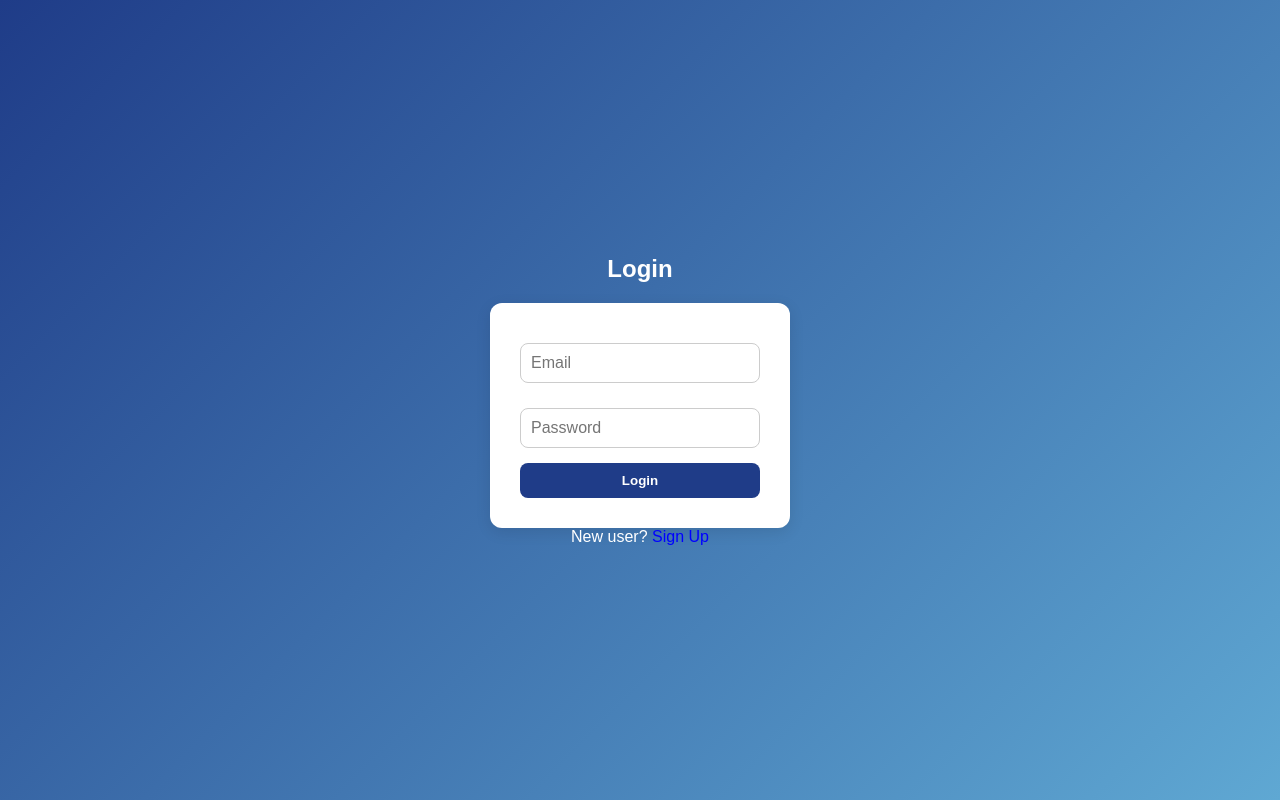
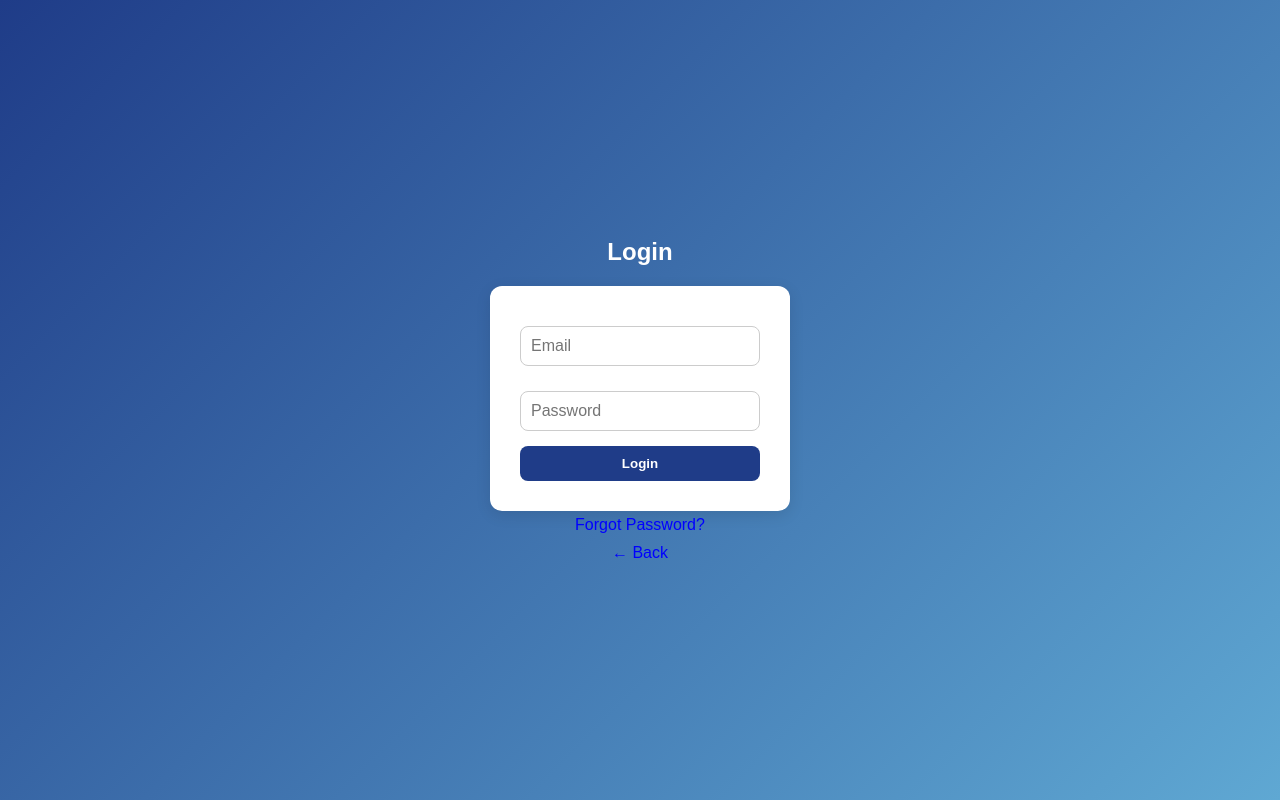
Before and after one commit to sahal-ok/dayhold, a React (Create React App) app: page / in a window 1280 px wide. Both pictures are taken after a click on the button "Login". Built offline with nearby package versions, Linux system fonts and the light colour scheme; no server answers.

Commit message:
Updated BookinClaneder with popup message

```diff
--- a/src/components/Auth.js
+++ b/src/components/Auth.js
@@ -3,9 +3,11 @@ import { auth } from "../firebase";
 import {
   createUserWithEmailAndPassword,
   signInWithEmailAndPassword,
+  sendPasswordResetEmail,
 } from "firebase/auth";
 
 export default function Auth({ onLogin }) {
+  const [stage, setStage] = useState("choose"); // "choose" or "form"
   const [isSignup, setIsSignup] = useState(false);
   const [email, setEmail] = useState("");
   const [password, setPassword] = useState("");
@@ -16,22 +18,65 @@ export default function Auth({ onLogin }) {
     try {
       let userCredential;
       if (isSignup) {
-        userCredential=await createUserWithEmailAndPassword(auth, email, password);
+        userCredential = await createUserWithEmailAndPassword(auth, email, password);
       } else {
-        userCredential=await signInWithEmailAndPassword(auth, email, password);
+        userCredential = await signInWithEmailAndPassword(auth, email, password);
       }
-          const user = userCredential.user; // <-- important
-    onLogin(user); // pass user to App.js
 
+      onLogin(userCredential.user);
 
     } catch (err) {
       setError(err.message);
     }
   };
 
+  const handleForgotPassword = async () => {
+    if (!email) {
+      setError("Please enter your email.");
+      return;
+    }
+
+    try {
+      await sendPasswordResetEmail(auth, email);
+      setError("Password reset email sent.");
+    } catch (err) {
+      setError(err.message);
+    }
+  };
+
+  // ---------------- PAGE 1: Choose New User or Login ----------------
+  if (stage === "choose") {
+    return (
+      <div className="auth-container">
+        <h2>Welcome</h2>
+        <button
+          onClick={() => {
+            setIsSignup(false);
+            setStage("form");
+          }}
+          style={btnStyle}
+        >
+          Login
+        </button>
+
+        <button
+          onClick={() => {
+            setIsSignup(true);
+            setStage("form");
+          }}
+          style={btnStyle}
+        >
+          New User
+        </button>
+      </div>
+    );
+  }
+
+  // ---------------- PAGE 2: Show Form ----------------
   return (
     <div className="auth-container">
       <h2>{isSignup ? "Sign Up" : "Login"}</h2>
+
       <form onSubmit={handleSubmit}>
         <input
           type="email"
@@ -39,24 +84,44 @@ export default function Auth({ onLogin }) {
           value={email}
           onChange={(e) => setEmail(e.target.value)}
         />
+
         <input
           type="password"
           placeholder="Password"
           value={password}
           onChange={(e) => setPassword(e.target.value)}
         />
-        <button type="submit">{isSignup ? "Sign Up" : "Login"}</button>
+
+        <button type="submit">{isSignup ? "Create Account" : "Login"}</button>
       </form>
+
+      {!isSignup && (
+        <p
+          onClick={handleForgotPassword}
+          style={{ color: "blue", cursor: "pointer", marginTop: "5px" }}
+        >
+          Forgot Password?
+        </p>
+      )}
+
       {error && <p className="error">{error}</p>}
-      <p>
-        {isSignup ? "Already have an account?" : "New user?"}{" "}
-        <span
-          onClick={() => setIsSignup(!isSignup)}
-          style={{ color: "blue", cursor: "pointer" }}
-        >
-          {isSignup ? "Login" : "Sign Up"}
-        </span>
+
+      <p
+        style={{ color: "blue", cursor: "pointer", marginTop: "10px" }}
+        onClick={() => setStage("choose")}
+      >
+        ← Back
       </p>
     </div>
   );
 }
+
+
+// shared style
+const btnStyle = {
+  width: "30%",
+  padding: "12px",
+  margin: "10px 0",
+  fontSize: "18px",
+  cursor: "pointer",
+};
```
